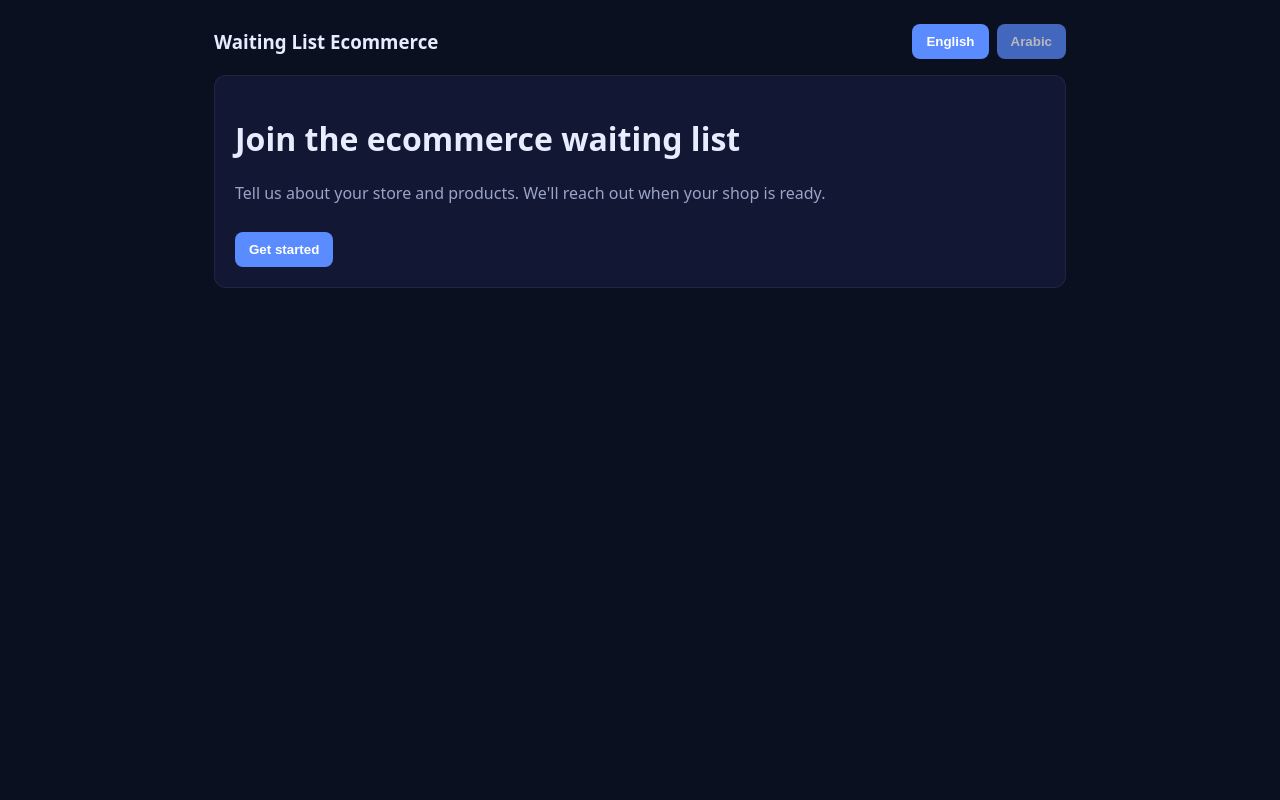
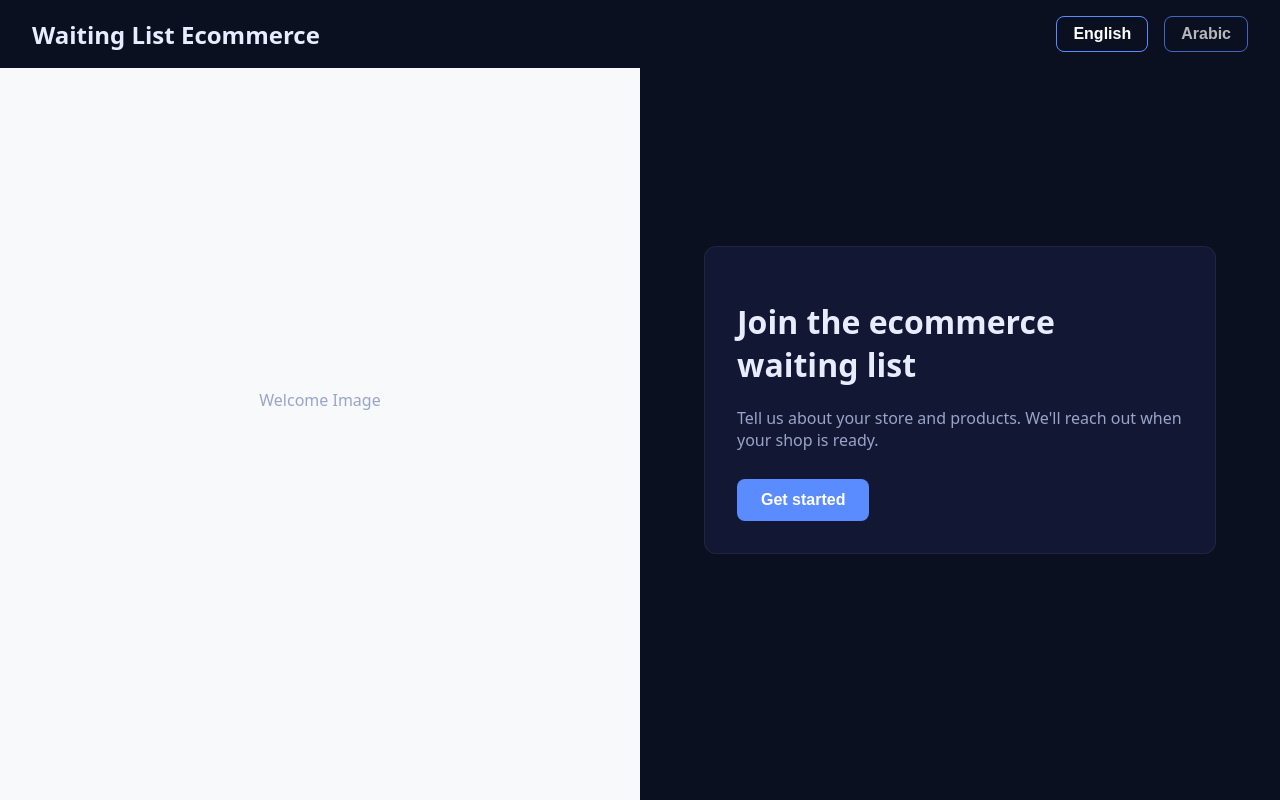
Before and after one commit to jarifdev/waiting_list, a Next.js app: page / in a window 1280 px wide. Built offline with nearby package versions, Linux system fonts and the light colour scheme.

Commit message:
Changed ui and added pics

```diff
--- a/app/globals.css
+++ b/app/globals.css
@@ -7,15 +7,71 @@
 }
 
 * { box-sizing: border-box; }
-html, body { margin: 0; padding: 0; background: var(--bg); color: var(--text); font-family: ui-sans-serif, system-ui, -apple-system, Segoe UI, Roboto, Ubuntu, Cantarell, Noto Sans, Helvetica, Arial, "Apple Color Emoji", "Segoe UI Emoji"; }
+html, body {
+    margin: 0;
+    padding: 0;
+    background: var(--bg);
+    color: var(--text);
+    font-family: ui-sans-serif, system-ui, -apple-system, Segoe UI, Roboto, Ubuntu, Cantarell, Noto Sans, Helvetica, Arial, "Apple Color Emoji", "Segoe UI Emoji";
+    height: 100%;
+}
 
-.container { max-width: 900px; margin: 0 auto; padding: 24px; }
-.card { background: var(--card); border: 1px solid rgba(255,255,255,0.06); border-radius: 12px; padding: 20px; }
-label { display: block; font-weight: 600; margin-top: 12px; color: var(--muted); }
-input, textarea, select { width: 100%; padding: 10px 12px; border-radius: 8px; border: 1px solid rgba(255,255,255,0.1); background: #0e1430; color: var(--text); margin-top: 6px; }
+.container {
+    width: 100%;
+    height: 100%;
+    margin: 0;
+    padding: 0;
+}
+.card {
+  background: var(--card);
+  padding: 2rem;
+  width: 100%;
+  border: 1px solid rgba(255,255,255,0.06);
+  border-radius: 12px;
+}
+
+label {
+  display: block;
+  font-weight: 600;
+  margin-top: 1.5rem;
+  color: var(--muted);
+  font-size: 0.875rem;
+}
+
+input, textarea, select {
+  width: 100%;
+  padding: 0.75rem 1rem;
+  border-radius: 8px;
+  border: 1px solid rgba(255,255,255,0.1);
+  background: #0e1430;
+  color: var(--text);
+  margin-top: 0.5rem;
+  font-size: 1rem;
+}
+
+input:focus, textarea:focus, select:focus {
+  outline: none;
+  border-color: #4299e1;
+  box-shadow: 0 0 0 3px rgba(66, 153, 225, 0.15);
+}
 select { cursor: pointer; }
 select option { background: #0e1430; color: var(--text); }
-button { background: var(--accent); color: white; border: 0; padding: 10px 14px; border-radius: 8px; font-weight: 600; cursor: pointer; }
+button {
+  background: var(--accent);
+  color: white;
+  border: 0;
+  padding: 0.75rem 1.5rem;
+  border-radius: 8px;
+  font-weight: 600;
+  cursor: pointer;
+  width: auto;
+  font-size: 1rem;
+}
+
+button:disabled {
+  opacity: 0.7;
+  cursor: not-allowed;
+}
 .row { display: grid; grid-template-columns: 1fr 1fr; gap: 12px; }
 .muted { color: var(--muted); }
 .products { display: flex; flex-direction: column; gap: 12px; margin-top: 12px; }
@@ -23,3 +79,63 @@ button { background: var(--accent); color: white; border: 0; padding: 10px 14px;
 .actions { display: flex; gap: 8px; align-items: center; }
 .error { color: #ff6b6b; font-weight: 600; }
 .success { color: #5bd19a; font-weight: 600; }
+
+.split-layout {
+  display: flex;
+  min-height: 100vh;
+  width: 100vw;
+  background: var(--bg);
+}
+
+.split-layout__image {
+  flex: 1;
+  display: flex;
+  flex-direction: column;
+  align-items: center;
+  justify-content: center;
+  padding: 4rem;
+  background: #f8f9fa;
+  gap: 2rem;
+}
+
+.split-layout__image img {
+  max-width: 200px;
+  margin-bottom: 2rem;
+}
+
+.split-layout__image h1 {
+  font-size: 3.5rem;
+  color: #1a365d;
+  line-height: 1.2;
+  margin: 0;
+}
+
+.split-layout__image p {
+  font-size: 1.25rem;
+  color: #4a5568;
+  max-width: 80%;
+}
+
+.split-layout__form {
+  flex: 1;
+  padding: 4rem;
+  display: flex;
+  flex-direction: column;
+  justify-content: center;
+  background: var(--bg);
+}
+
+.image-preview {
+  max-width: 100%;
+  max-height: 70vh;
+  object-fit: contain;
+}
+
+.file-input-wrapper {
+  margin-top: 12px;
+}
+
+.file-input-wrapper input[type="file"] {
+  margin-top: 6px;
+  padding: 8px;
+}
--- a/app/page.js
+++ b/app/page.js
@@ -5,11 +5,18 @@ import { useLang } from '../components/LangProvider';
 export default function HomePage() {
 	const { t, dir } = useLang();
 	return (
-		<div className="card" dir={dir}>
-			<h1>{t('home_title')}</h1>
-			<p className="muted">{t('home_subtitle')}</p>
-			<div style={{height: 12}} />
-			<Link href="/register"><button>{t('get_started')}</button></Link>
+		<div className="split-layout" dir={dir}>
+			<div className="split-layout__image">
+				<div className="muted">Welcome Image</div>
+			</div>
+			<div className="split-layout__form">
+				<div className="card">
+					<h1>{t('home_title')}</h1>
+					<p className="muted">{t('home_subtitle')}</p>
+					<div style={{height: 12}} />
+					<Link href="/register"><button>{t('get_started')}</button></Link>
+				</div>
+			</div>
 		</div>
 	);
 }
--- a/components/Header.js
+++ b/components/Header.js
@@ -4,12 +4,33 @@ import { useLang } from './LangProvider';
 export default function Header() {
 	const { lang, setLang, t, dir } = useLang();
 	return (
-		<div style={{ display: 'flex', justifyContent: 'space-between', alignItems: 'center', marginBottom: 16 }} dir={dir}>
-			<h3 style={{ margin: 0 }}>{t('brand_title')}</h3>
-			<div className="actions">
-				<button type="button" onClick={() => setLang('en')} style={{ opacity: lang === 'en' ? 1 : 0.7 }}>{t('en')}</button>
-				<button type="button" onClick={() => setLang('ar')} style={{ opacity: lang === 'ar' ? 1 : 0.7 }}>{t('ar')}</button>
+		<nav style={{
+				display: 'flex',
+				justifyContent: 'space-between',
+				alignItems: 'center',
+				padding: '1rem 2rem',
+				width: '100%',
+				position: 'fixed',
+				top: 0,
+				left: 0,
+				zIndex: 1000,
+				background: 'var(--bg)'
+			}} dir={dir}>
+			<h3 style={{ margin: 0, fontSize: '1.5rem' }}>{t('brand_title')}</h3>
+			<div style={{ display: 'flex', gap: '1rem' }}>
+				<button type="button" onClick={() => setLang('en')} style={{
+					opacity: lang === 'en' ? 1 : 0.7,
+					padding: '0.5rem 1rem',
+					background: 'transparent',
+					border: '1px solid var(--accent)'
+				}}>{t('en')}</button>
+				<button type="button" onClick={() => setLang('ar')} style={{
+					opacity: lang === 'ar' ? 1 : 0.7,
+					padding: '0.5rem 1rem',
+					background: 'transparent',
+					border: '1px solid var(--accent)'
+				}}>{t('ar')}</button>
 			</div>
-		</div>
+		</nav>
 	);
 }
--- a/lib/security.js
+++ b/lib/security.js
@@ -1,6 +1,11 @@
 import crypto from 'crypto';
 
 const salt = process.env.PASSWORD_SALT || 'dev-salt';
+export function toNumber(value, fallback = 0) {
+	const n = Number(value);
+	return isNaN(n) ? fallback : n;
+  }
+
 
 export function hashPassword(plain) {
 	return crypto.createHmac('sha256', salt).update(String(plain)).digest('hex');
--- a/models/WaitlistEntry.js
+++ b/models/WaitlistEntry.js
@@ -24,8 +24,9 @@ const WaitlistEntrySchema = new Schema(
 		store: {
 			storeName: { type: String, required: true, trim: true },
 			crNumber: { type: String, required: true, trim: true },
+			logoUrl: { type: String, default: '' },
+			bannerUrl: { type: String, default: '' }
 		},
-		products: { type: [ProductSchema], default: [] },
 	},
 	{ timestamps: true }
 );
```
Also changed, not shown: app/api/register/route.js (+21 -19 lines), app/register/page.js (+65 -55 lines), lib/i18n.js, 1 other file (tests, documents, lock files or other folders).
